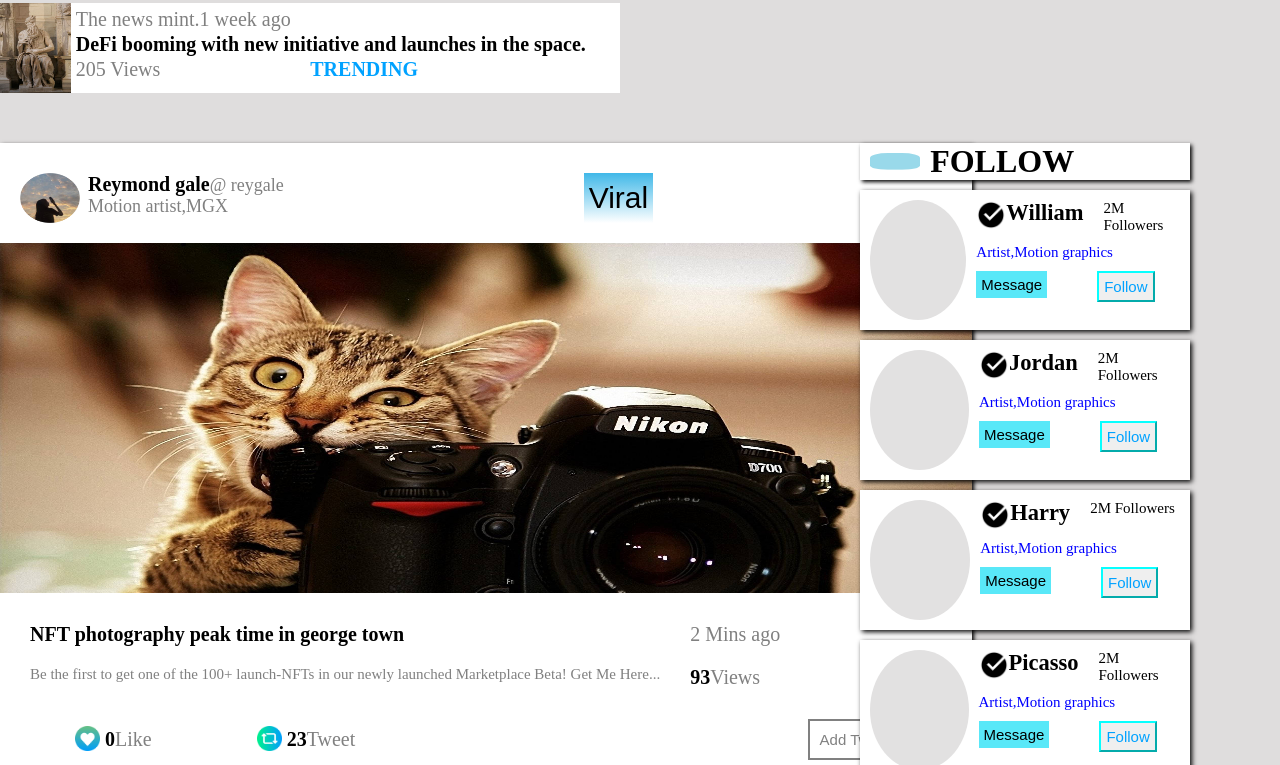
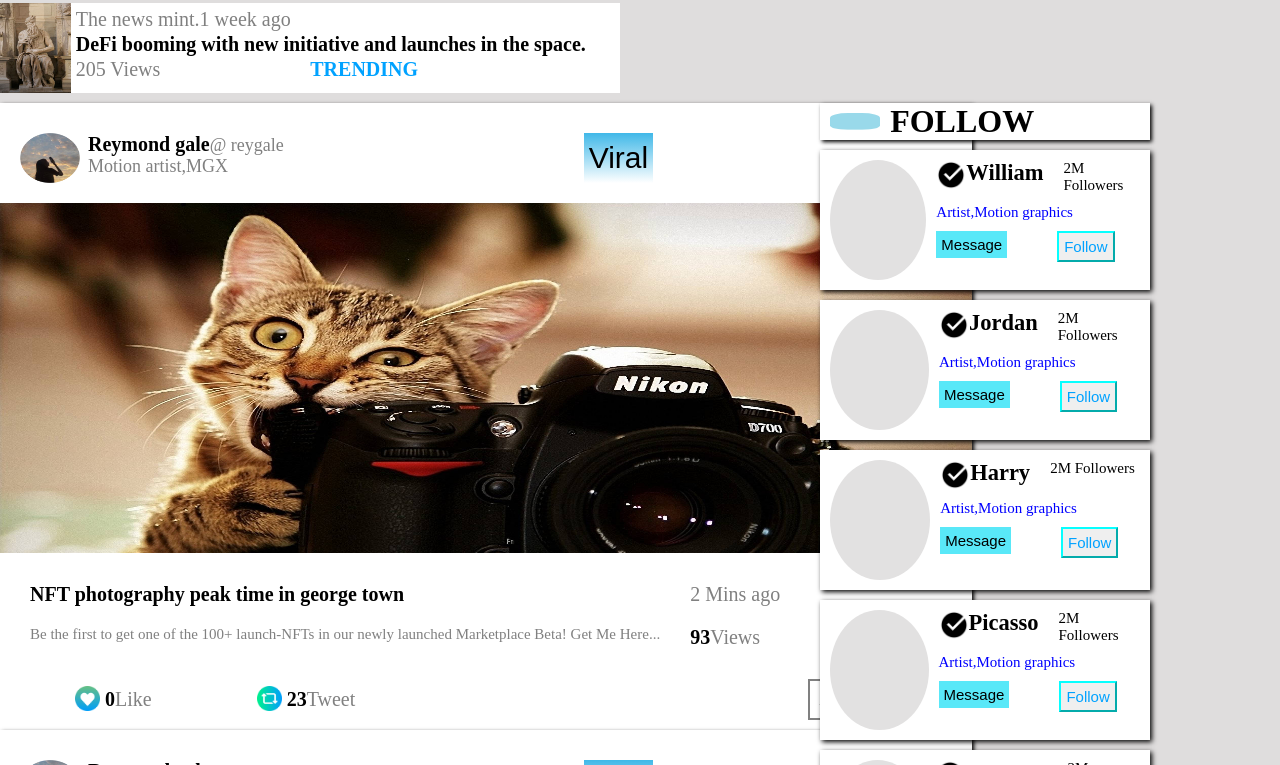
Before and after one commit to Dhanvarshinikarthi/socialnetwork, a React (Vite) app: page / in a window 1280 px wide. Shown: the part 1015-1780 px from the top of the page. Built offline with nearby package versions, Linux system fonts and the light colour scheme; the HTML template or start-up script is replaced by a standard one.

Commit message:
demo file

```diff
--- a/src/pages/wall.css
+++ b/src/pages/wall.css
@@ -4,7 +4,7 @@
   /* gap: 10px; */
   /* justify-content: space-between; */
   /* width: 100%; */
-  gap: 50px;
+  gap: 10px;
   margin: 20px 0;
 }
 .wallcontent {
@@ -16,7 +16,7 @@
 .wall_news {
   display: flex;
   flex-direction: row;
-  gap: 50px;
+  gap: 10px;
 }
 /* @media (max-width: 1608px) {
   .wall_news {
```
